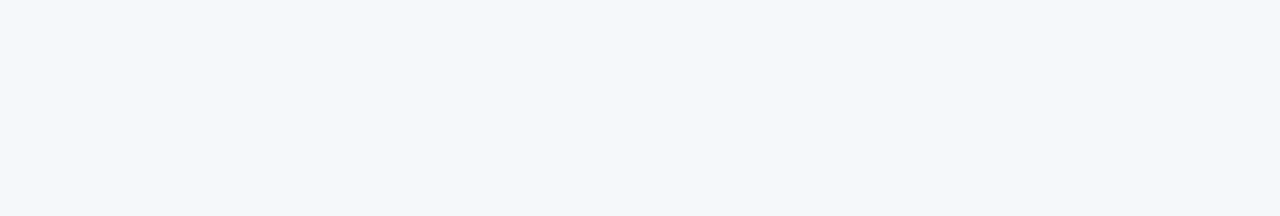
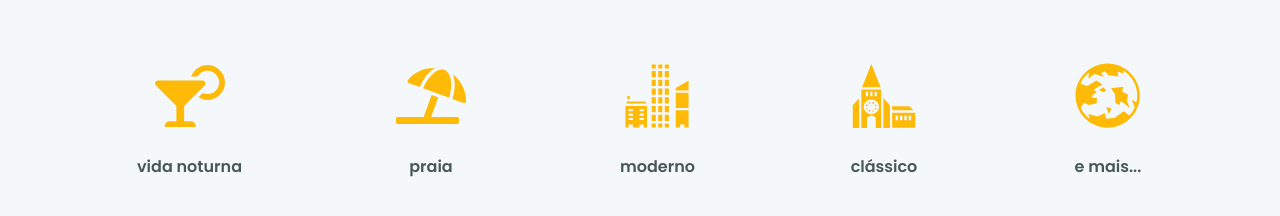
Before and after one commit to stanlino/ignite-chakra-ui, a Next.js app: page / in a window 1280 px wide. Shown: the part 454-670 px from the top of the page. Built offline with nearby package versions, Linux system fonts and the light colour scheme.

Commit message:
feat: create Categories component

```diff
--- a/package.json
+++ b/package.json
@@ -15,7 +15,8 @@
     "framer-motion": "6",
     "next": "12.1.6",
     "react": "18.1.0",
-    "react-dom": "18.1.0"
+    "react-dom": "18.1.0",
+    "react-icons": "^4.4.0"
   },
   "devDependencies": {
     "@types/node": "^17.0.42",
--- /dev/null
+++ b/src/components/categories/category.tsx
@@ -0,0 +1,42 @@
+import { Flex, Icon, Text, useBreakpointValue } from "@chakra-ui/react";
+import { ElementType } from "react";
+
+import { GoPrimitiveDot } from 'react-icons/go'
+
+interface CategoryProps {
+  icon: ElementType
+  name: string
+}
+
+export function Category({
+  icon,
+  name
+}: CategoryProps) {
+
+  const isWideVersion = useBreakpointValue({
+    base: false,
+    lg: true
+  })
+
+  return (
+    <Flex
+      mt={['4', '0']}
+      w={['50%', 'auto']}
+      mx='auto'
+      justify='center'
+    >
+      <Flex
+        direction={['row', 'column']}
+        align='center'
+        justify='center'
+      >
+        <Icon
+          as={isWideVersion ? icon : GoPrimitiveDot}
+          fontSize={isWideVersion ? '70' : '20'}
+          color='yellow.400'
+        />
+        <Text fontWeight='600' mt={['0', '6']}>{name}</Text>
+      </Flex>
+    </Flex>
+  )
+}
--- /dev/null
+++ b/src/components/categories/index.tsx
@@ -0,0 +1,25 @@
+import { Flex } from "@chakra-ui/react";
+
+import { FaCocktail, FaUmbrellaBeach } from 'react-icons/fa'
+import { GiChurch, GiModernCity, GiWorld } from 'react-icons/gi'
+
+import { Category } from "./category";
+
+export function Categories() {
+  return (
+    <Flex
+      justify='space-between'
+      maxW={'1160px'}
+      mx='auto'
+      w='100%'
+      mt={['5','20']}
+      wrap='wrap'
+    >
+      <Category icon={FaCocktail} name='vida noturna' />
+      <Category icon={FaUmbrellaBeach} name='praia' />
+      <Category icon={GiModernCity} name='moderno' />
+      <Category icon={GiChurch} name='clássico' />
+      <Category icon={GiWorld} name='e mais...' />
+    </Flex>
+  )
+}
--- a/src/pages/index.tsx
+++ b/src/pages/index.tsx
@@ -2,11 +2,13 @@ import { Flex } from "@chakra-ui/react";
 
 import { Header } from "../components/header";
 import { Banner } from "../components/banner";
+import { Categories } from "../components/categories";
 
 export default function Home() {
   return (
     <Flex direction='column'>
       <Banner />
+      <Categories />
     </Flex>
   )
 }
```
Also changed, not shown: 1 other file (tests, documents, lock files or other folders).
